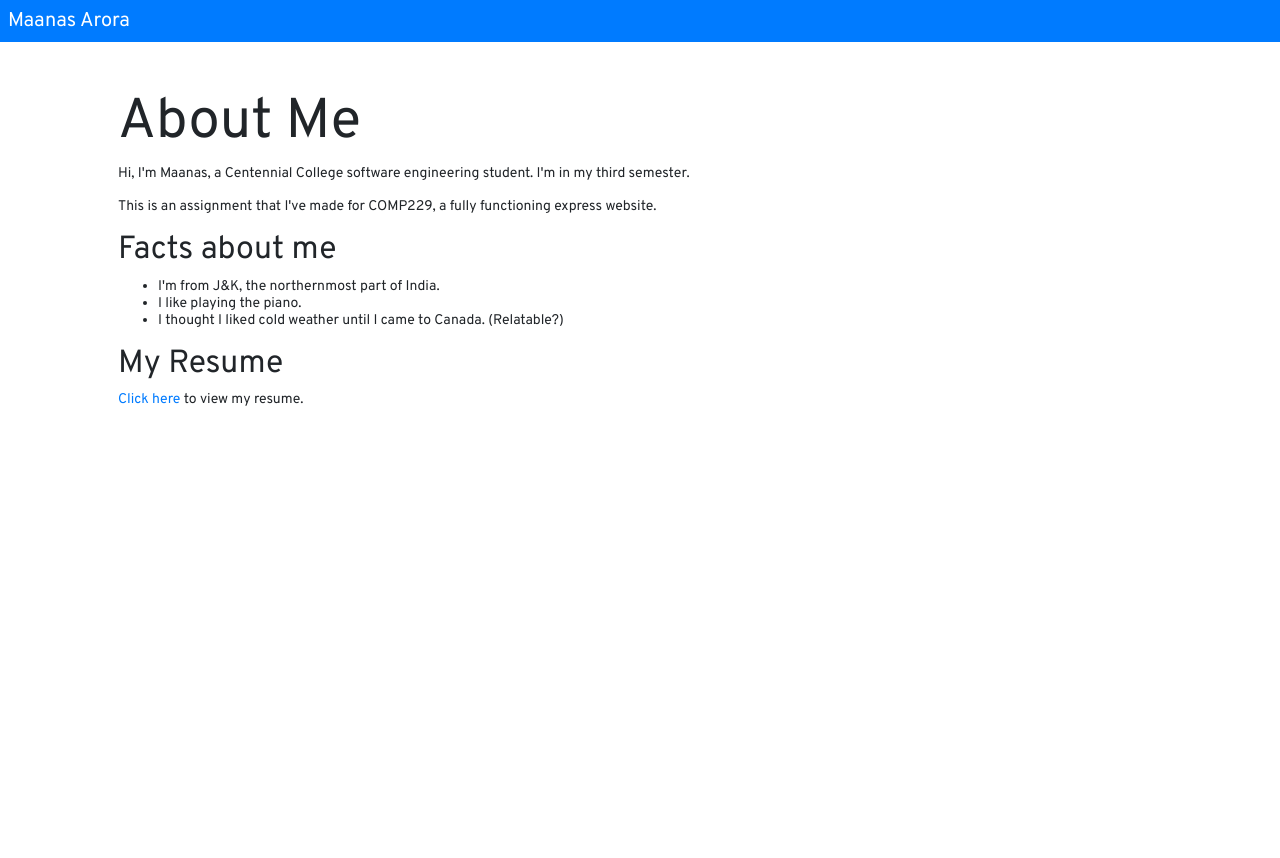
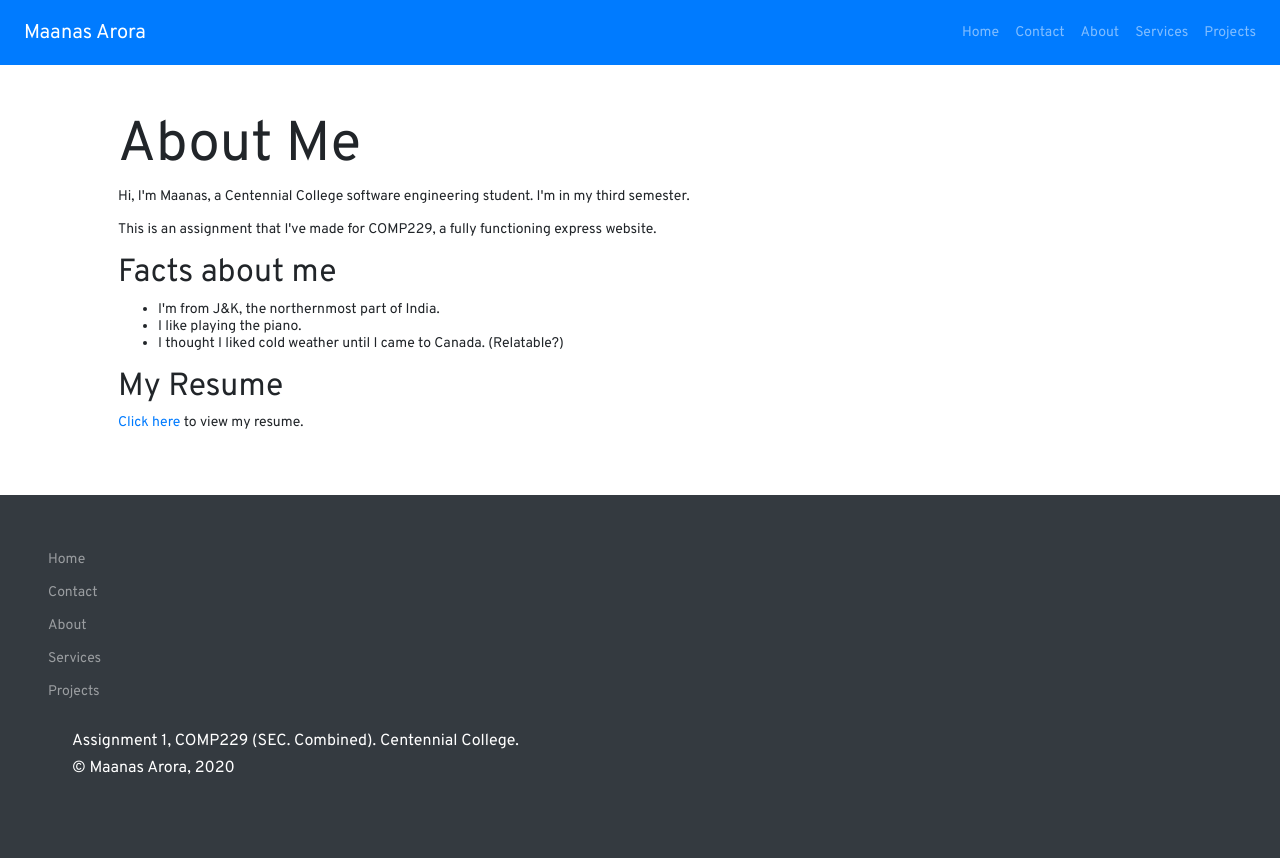
Before and after one commit to MaanasArora/COMP229_ExpressPortfolio, a Node server app: page /about/ in a window 1280 px wide. Before the commit the page ends 406 px from the top, so only its background shows below. Run offline with Node 20, Linux system fonts and the light colour scheme.

Commit message:
add header and footer nav

```diff
--- a/views/partials/above.ejs
+++ b/views/partials/above.ejs
@@ -8,6 +8,23 @@
     <link rel='stylesheet' href='/stylesheets/style.css' />
 </head>
 <body>
-    <nav class="navbar-brand-expand-lg navbar-dark bg-primary">
+    <nav class="navbar navbar-dark bg-primary">
         <a class="navbar-brand mb-0 p-2 h1" href="#">Maanas Arora</a>
+        <div class="navbar-nav" style="flex-direction: row">
+        <div class="nav-item p-2">
+            <a class="nav-link" href="/">Home</a>
+        </div>
+        <div class="nav-item p-2">
+            <a class="nav-link" href="/contact">Contact</a>
+        </div>
+        <div class="nav-item p-2">
+            <a class="nav-link" href="/about">About</a>
+        </div>
+        <div class="nav-item p-2">
+            <a class="nav-link" href="/services">Services</a>
+        </div>
+        <div class="nav-item p-2">
+            <a class="nav-link" href="/projects">Projects</a>
+        </div>
+        </div>
     </nav>
--- a/views/partials/below.ejs
+++ b/views/partials/below.ejs
@@ -1,3 +1,26 @@
+        <footer class="p-5 navbar-dark bg-dark">
+            <div class="navbar-nav navbar-dark bg-dark">
+                <div class="nav-item">
+                    <a class="nav-link" href="/">Home</a>
+                </div>
+                <div class="nav-item">
+                    <a class="nav-link" href="/contact">Contact</a>
+                </div>
+                <div class="nav-item">
+                    <a class="nav-link" href="/about">About</a>
+                </div>
+                <div class="nav-item">
+                    <a class="nav-link" href="/services">Services</a>
+                </div>
+                <div class="nav-item">
+                    <a class="nav-link" href="/projects">Projects</a>
+                </div>
+            </div>
+            <div class="p-4 text-white bg-dark">
+                <h6>Assignment 1, COMP229 (SEC. Combined). Centennial College.</h6>
+                <h6>&copy; Maanas Arora, 2020</h6>
+            </div>
+        </footer>
         <script src="https://stackpath.bootstrapcdn.com/bootstrap/4.5.2/js/bootstrap.min.js" integrity="sha384-B4gt1jrGC7Jh4AgTPSdUtOBvfO8shuf57BaghqFfPlYxofvL8/KUEfYiJOMMV+rV" crossorigin="anonymous"></script>
         <script src="https://stackpath.bootstrapcdn.com/bootstrap/4.5.2/js/bootstrap.bundle.min.js" integrity="sha384-LtrjvnR4Twt/qOuYxE721u19sVFLVSA4hf/rRt6PrZTmiPltdZcI7q7PXQBYTKyf" crossorigin="anonymous"></script>
     </body>
```
